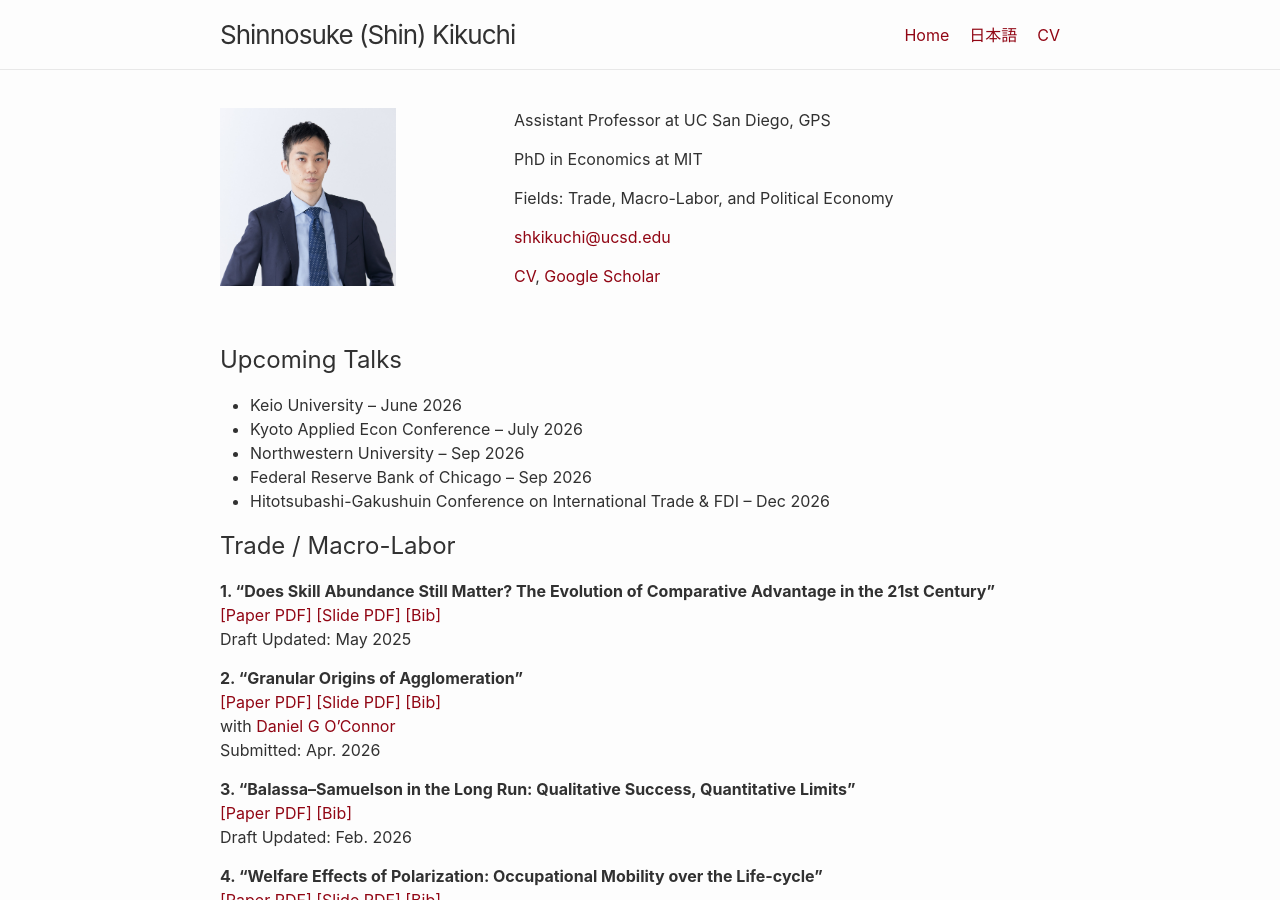
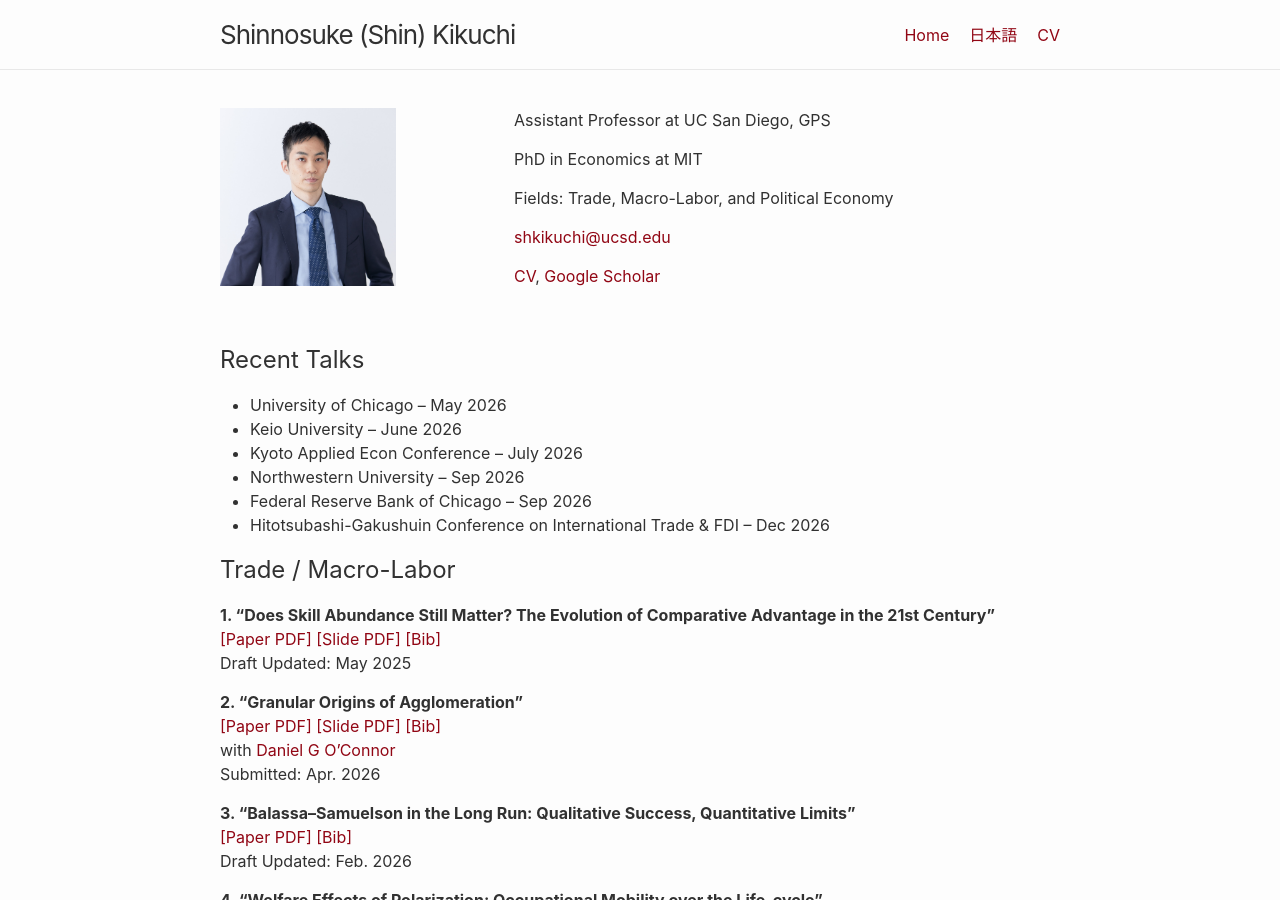
Before and after one commit to shinnkikuchi/shinnkikuchi.github.io, a Jekyll site: the page built from index.md, in a window 1280 px wide and 900 px high. Built offline with Jekyll 4.4.1, drawn with Linux system fonts in a browser that asks for light colours.

Commit message:
Update index.md

```diff
--- a/index.md
+++ b/index.md
@@ -7,8 +7,9 @@ title: Home
 ---
 <br>
 
-## Upcoming Talks
+## Recent Talks
 
+- University of Chicago – May 2026
 - Keio University – June 2026
 - Kyoto Applied Econ Conference – July 2026
 - Northwestern University – Sep 2026
```
